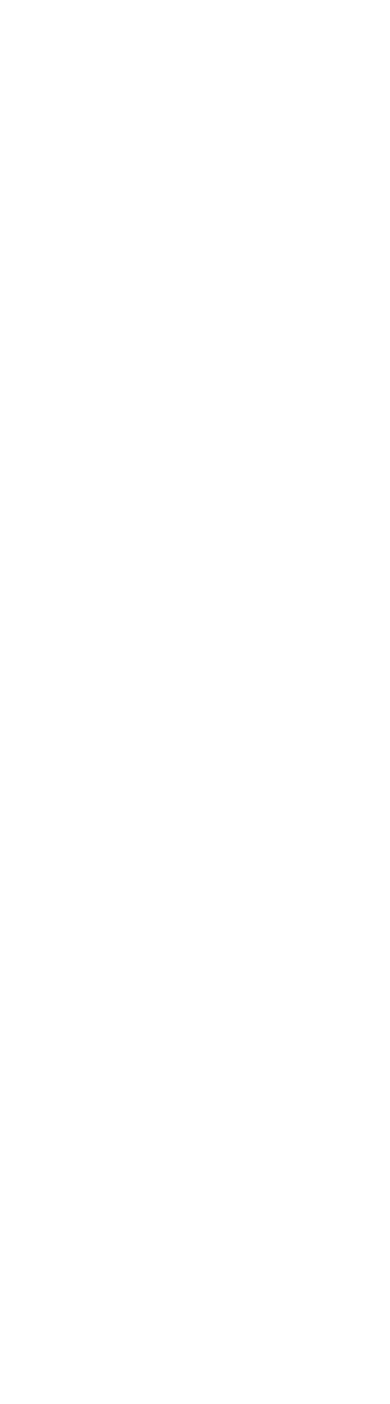
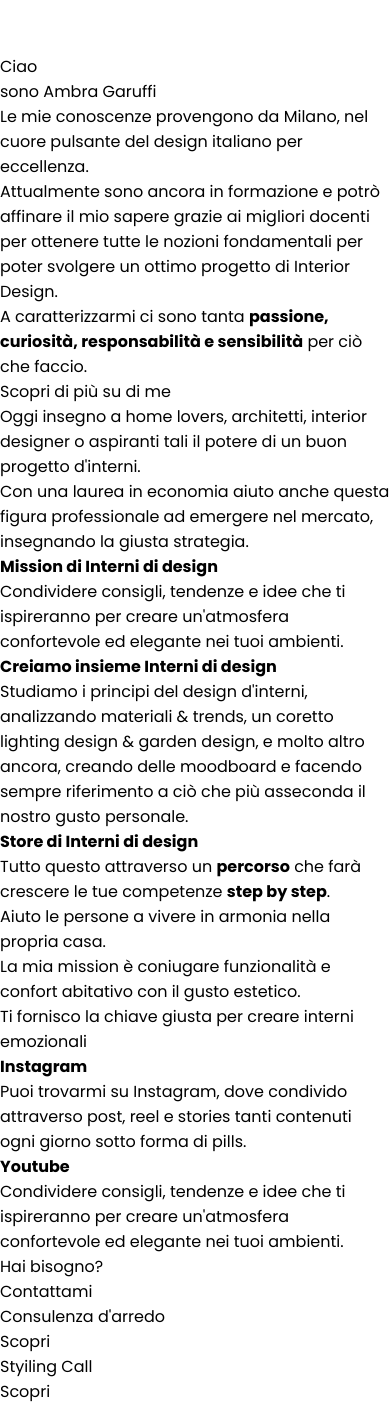
Before and after one commit to carlonoia96/landing-ambra, a React (Create React App) app: page / in a window 390 px wide. Shown: the part 856-2260 px from the top of the page. Before the commit the page ends 910 px from the top, so only its background shows below. Built offline with nearby package versions, Linux system fonts and the light colour scheme.

Commit message:
scheletro mobile testi

```diff
--- a/src/Home/Home.tsx
+++ b/src/Home/Home.tsx
@@ -17,6 +17,155 @@ class Home extends React.Component<HomeProps> {
                 <div className={"first-block"}>
 
                 </div>
+                <div className={"block-2"}>
+                    <p>
+                        Ciao
+                        <br/> sono <span className={"red"}>Ambra Garuffi</span>
+                    </p>
+                    <div className={"img"}/>
+                    <p>
+                        Le mie conoscenze provengono da Milano, nel cuore pulsante del design italiano per eccellenza.
+                        <br/>
+                        Attualmente sono ancora in formazione e potrò affinare il mio sapere grazie ai migliori docenti
+                        per ottenere
+                        tutte le nozioni fondamentali per poter svolgere un ottimo progetto di Interior Design.
+                    </p>
+                    <p>
+                        A caratterizzarmi ci sono tanta <span className={"bold"}>passione, curiosità, responsabilità e sensibilità</span> per
+                        ciò che
+                        faccio.
+                    </p>
+                    <div className={"btn"}>
+                        <p>Scopri di più su di me</p>
+                    </div>
+                </div>
+                <div className={"block-3"}>
+                    <div className={"img"}/>
+                    <div>
+                        <p>
+                            Oggi insegno a home lovers, architetti, interior designer o aspiranti tali il potere di un
+                            buon progetto d'interni.
+                        </p>
+                        <p>
+                            Con una laurea in economia aiuto anche questa figura professionale ad emergere nel mercato,
+                            insegnando la giusta strategia.
+                        </p>
+                    </div>
+                </div>
+                <div className={"block-4"}>
+                    <div className={"img"}/>
+                </div>
+                <div className={"block-5"}>
+                    <div>
+                        <div className={"postCard bk-white"}>
+                            <div className={"container bk-red"}>
+                                <div className={"img"}/>
+                            </div>
+                            <p className={"text-align-center"}>
+                                <span className={"bold"}>Mission di Interni di design</span>
+                                <br/>Condividere consigli, tendenze e idee che ti ispireranno per creare un'atmosfera
+                                confortevole ed elegante nei tuoi ambienti.
+                            </p>
+                        </div>
+
+                        <div className={"postCard bk-white"}>
+                            <div className={"container bk-red"}>
+                                <div className={"img"}/>
+                            </div>
+                            <p className={"text-align-center"}>
+                                <span className={"bold"}>Creiamo insieme Interni di design</span>
+                                <br/>Studiamo i principi del design d'interni, analizzando materiali & trends, un
+                                coretto lighting design & garden design, e molto altro ancora, creando delle moodboard e
+                                facendo sempre riferimento a ciò che più asseconda il nostro gusto personale.
+                            </p>
+                        </div>
+
+                        <div className={"postCard bk-white"}>
+                            <div className={"container bk-red"}>
+                                <div className={"img"}/>
+                            </div>
+                            <p className={"text-align-center"}>
+                                <span className={"bold"}>Store di Interni di design</span>
+                                <br/>Tutto questo attraverso un <span className={"bold"}>percorso</span> che farà <span
+                                className={"red"}>crescere</span> le tue <span className={"red"}>competenze</span> <span
+                                className={"bold"}>step by step</span>.
+                            </p>
+                        </div>
+                    </div>
+                </div>
+                <div className={"block-6"}>
+                    <div>
+                        <p>
+                            <span className={"red"}>Aiuto</span> le persone a vivere in <span
+                            className={"red"}>armonia</span> nella propria <span className={"red"}>casa</span>.
+                        </p>
+                        <p>
+                            La mia <span className={"red"}>mission</span> è coniugare funzionalità e confort abitativo
+                            con il gusto estetico.
+                        </p>
+                    </div>
+                    <div className={"img"}/>
+                </div>
+                <div className={"block-7"}>
+                    <div className={"img"}/>
+                    <div>
+                        <div className={"img"}/>
+                        <p>
+                            Ti fornisco la chiave giusta per creare interni emozionali
+                        </p>
+                    </div>
+                </div>
+                <div className={"block-8"}>
+                    <div>
+                        <div className={"postCard bk-white"}>
+                            <div className={"container bk-red"}>
+                                <div className={"img"}/>
+                            </div>
+                            <p className={"text-align-center"}>
+                                <span className={"bold"}>Instagram</span>
+                                <br/>Puoi trovarmi su Instagram, dove condivido attraverso post, reel e stories tanti
+                                contenuti ogni giorno sotto forma di pills.
+                            </p>
+                        </div>
+                        <div className={"postCard bk-white"}>
+                            <div className={"container bk-red"}>
+                                <div className={"img"}/>
+                            </div>
+                            <p className={"text-align-center"}>
+                                <span className={"bold"}>Youtube</span>
+                                <br/>Condividere consigli, tendenze e idee che ti ispireranno per creare un'atmosfera
+                                confortevole ed elegante nei tuoi ambienti.
+                            </p>
+                        </div>
+                    </div>
+                </div>
+                <div className={"block-9"}>
+                    <div className={"img"}/>
+                    <div>
+                        <p>
+                            Hai bisogno?
+                        </p>
+                        <div className={"btn"}>Contattami</div>
+                    </div>
+
+                </div>
+                <div className={"block-10"}>
+                    <div className={"img"}/>
+                    <div>
+                        <div>
+                            <p>
+                                Consulenza d'arredo
+                            </p>
+                            <div className={"btn"}> Scopri</div>
+                        </div>
+                        <div>
+                            <p>
+                                Styiling Call
+                            </p>
+                            <div className={"btn"}> Scopri</div>
+                        </div>
+                    </div>
+                </div>
             </>
         )
     }
```
